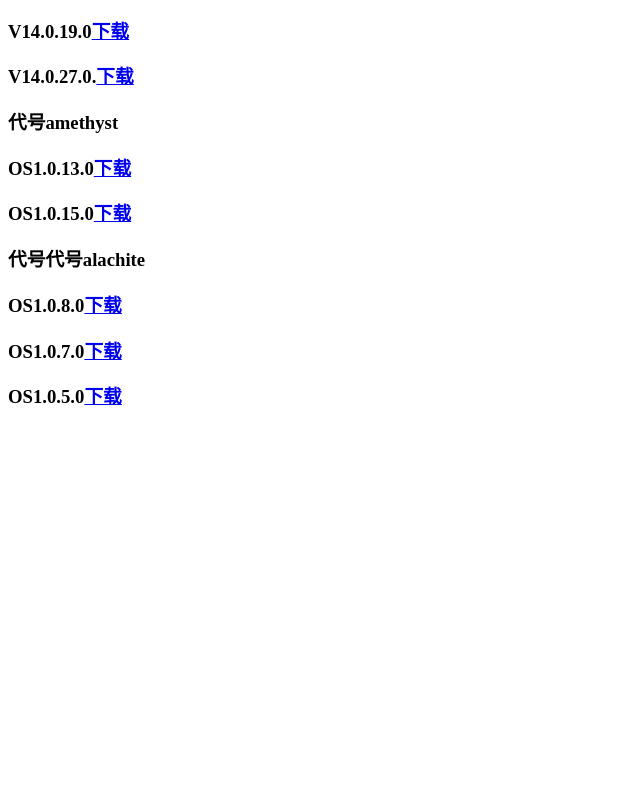
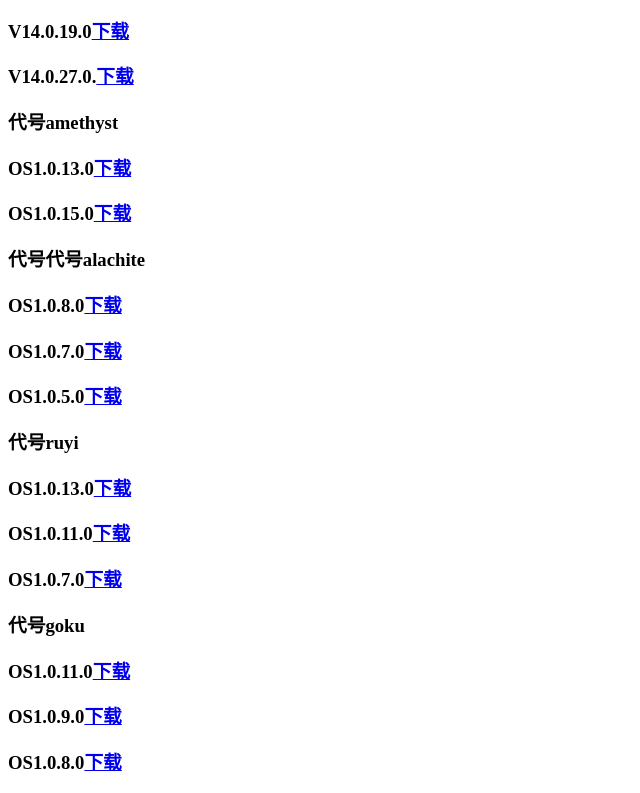
Before and after one commit to xiaomiROM1/xiaomirom.github.io, a plain HTML site: page index.html in a window 1280 px wide. Shown: the part 724-1517 px from the top of the page, without its empty margins (0-640 px from the left). Before the commit the page ends 1151 px from the top, so only its background shows below. Drawn offline with Linux system fonts and the light colour scheme.

Commit message:
Update index.html

```diff
--- a/index.html
+++ b/index.html
@@ -24,3 +24,11 @@
 <h3 align="left">OS1.0.8.0<a href="https://bkt-sgp-miui-ota-update-alisgp.oss-ap-southeast-1.aliyuncs.com/OS1.0.8.0.UOOCNXM/malachite_images_OS1.0.8.0.UOOCNXM_20240927.0000.00_14.0_cn_c9664511b3.tgz">下载</a></h3>
 <h3 align="left">OS1.0.7.0<a href="https://bkt-sgp-miui-ota-update-alisgp.oss-ap-southeast-1.aliyuncs.com/OS1.0.7.0.UOOCNXM/malachite_images_OS1.0.7.0.UOOCNXM_20240926.0000.00_14.0_cn_f47cb978b5.tgz">下载</a></h3>
 <h3 align="left">OS1.0.5.0<a href="https://bkt-sgp-miui-ota-update-alisgp.oss-ap-southeast-1.aliyuncs.com/OS1.0.5.0.UOOCNXM/malachite_images_OS1.0.5.0.UOOCNXM_20240914.0000.00_14.0_cn_172f05e676.tgz">下载</a></h3>
+<h3>代号ruyi</h3>
+<h3 align="left">OS1.0.13.0<a href="https://bkt-sgp-miui-ota-update-alisgp.oss-ap-southeast-1.aliyuncs.com/OS1.0.13.0.UNICNXM/ruyi_images_OS1.0.13.0.UNICNXM_20240831.0000.00_14.0_cn_206dfbdb09.tgz">下载</a></h3>
+<h3 align="left">OS1.0.11.0<a href="https://bkt-sgp-miui-ota-update-alisgp.oss-ap-southeast-1.aliyuncs.com/OS1.0.11.0.UNICNXM/ruyi_images_OS1.0.11.0.UNICNXM_20240812.0000.00_14.0_cn_760cd46b37.tgz">下载</a></h3>
+<h3 align="left">OS1.0.7.0<a href="https://bkt-sgp-miui-ota-update-alisgp.oss-ap-southeast-1.aliyuncs.com/OS1.0.7.0.UNICNXM/ruyi_images_OS1.0.7.0.UNICNXM_20240715.0000.00_14.0_cn_01da44d1fa.tgz">下载</a></h3>
+<h3>代号goku</h3>
+<h3 align="left">OS1.0.11.0<a href="https://bkt-sgp-miui-ota-update-alisgp.oss-ap-southeast-1.aliyuncs.com/OS1.0.11.0.UNVCNXM/goku_images_OS1.0.11.0.UNVCNXM_20240829.0000.00_14.0_cn_8815210682.tgz">下载</a></h3>
+<h3 align="left">OS1.0.9.0<a href="https://bkt-sgp-miui-ota-update-alisgp.oss-ap-southeast-1.aliyuncs.com/OS1.0.9.0.UNVCNXM/goku_images_OS1.0.9.0.UNVCNXM_20240731.0000.00_14.0_cn_a915400c02.tgz">下载</a></h3>
+<h3 align="left">OS1.0.8.0<a href="https://bkt-sgp-miui-ota-update-alisgp.oss-ap-southeast-1.aliyuncs.com/OS1.0.8.0.UNVCNXM/goku_images_OS1.0.8.0.UNVCNXM_20240717.0000.00_14.0_cn_c4afed92e5.tgz">下载</a></h3>
```
